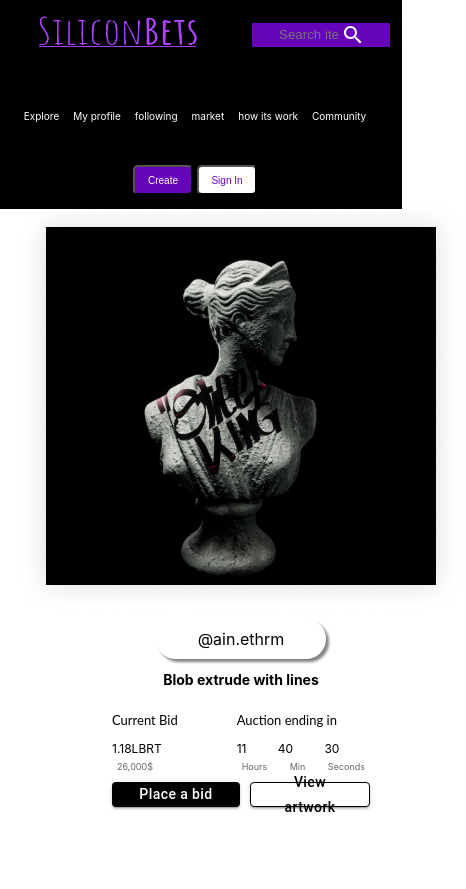
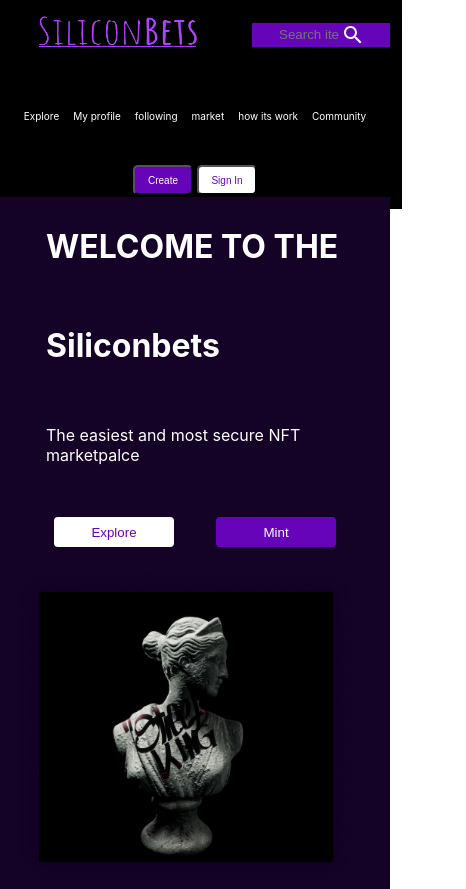
Before and after one commit to HASNAINMUBARAK/Test, a React (Create React App) app: page / in a window 390 px wide. Shown: the whole page, 466 px wide, since content can reach past the window. Before the commit the page ends 844 px from the top, so only its background shows below. Built offline with nearby package versions, Linux system fonts and the light colour scheme.

Commit message:
account component complete

```diff
--- a/src/Components/Account/index.js
+++ b/src/Components/Account/index.js
@@ -1,71 +1,27 @@
 import React from "react";
 import Grid from "@material-ui/core/Grid";
-import Button from "@material-ui/core/Button";
 import Image from "../../Assets/Images/img2.png";
 import { Container } from "@material-ui/core";
 import "./style.css";
 
 const Account = () => {
   return (
-    <Container maxWidth="md" className="contain">
-      <Grid
-        container
-        item
-        // xs={12}
-        // md={12}
-        className="contain"
-        justifyContent="space-between"
-      >
-        <Grid item md={6} sm={6} className="left">
-          <div className="external">
-            <div className="upper">
-              <div className="user">
-                {/* <img className="userimg" src={Image1} alt="bro" /> */}
-                <p>@ain.ethrm</p>
-              </div>
-              <h2>Blob extrude with lines</h2>
-            </div>
-
-            <Grid item xs={12} className="timing-auction">
-              <Grid item>
-                <div className="box">
-                  <p className="bid">Current Bid</p>
-                  <p className="lbrt">1.18LBRT</p>
-                  <p className="dollar">26,000$</p>
-                </div>
-              </Grid>
-              {/* <Grid item>
-                <div className="horline">
-                  <hr className="hrr" />
-                </div>
-              </Grid> */}
-              <Grid className="timing">
-                <div className="box">
-                  <p className="bid">Auction ending in</p>
-                  <p className="min">11 40 30</p>
-                  <p className="dollar">Hours Min Seconds</p>
-                </div>
-              </Grid>
-            </Grid>
-
-            <div className="lower">
-              <div className="btns">
-                <Button className="bid" variant="contained">
-                  Place a bid
-                </Button>
-                <Button className="view" variant="contained">
-                  View artwork
-                </Button>
-              </div>
-            </div>
+    <Container className="contain">
+      <Grid container className="contain1">
+        <Grid item md={6} sm={6} xs={12} className="left">
+          <h1>WELCOME TO THE</h1>
+          <h1 className="silicon">Siliconbets</h1>
+          <p className="NFT">The easiest and most secure NFT marketpalce </p>
+          <div className="btns">
+            <button className="explore">Explore</button>
+            <button className="mint">Mint</button>
           </div>
         </Grid>
-        <Grid item md={6} sm={6} className="right">
+        <Grid item md={6} sm={6} xs={12} className="right">
           <img className="dummy" src={Image} alt="broo" />
         </Grid>
       </Grid>
     </Container>
   );
 };
-
 export default Account;
--- a/src/Components/Account/style.css
+++ b/src/Components/Account/style.css
@@ -1,137 +1,49 @@
-.external {
-  margin-top: 60px;
+.contain {
+  background-color: #140227;
 }
-.userimg {
-  height: 35px;
-  width: 40px;
-  margin-right: 15px;
+.contain1 {
+  background-color: #140227;
+  display: flex;
+  justify-content: space-evenly;
 }
-.user {
-  display: flex;
-  justify-content: center;
-  align-items: center;
-  box-shadow: 3px 3px 3px grey;
-  width: 170px;
-  border-radius: 50px;
-  height: 40px;
+h1,
+p {
+  margin: 30px;
+  color: white;
 }
-.upper {
+.left {
   display: flex;
   flex-direction: column;
+  margin-left: 30px;
+}
+.NFT {
+  margin: 30px;
 }
 .btns {
-  display: flex;
+  margin: 30px;
   align-items: center;
-  margin-top: 5px;
+  margin: 20px;
 }
-Button.bid {
-  background-color: black;
+.explore {
+  width: 120px;
+  height: 30px;
+  background-color: white;
+  color: #6604b9;
+  border: none;
+  border-radius: 4px;
+}
+.mint {
+  width: 120px;
+  height: 30px;
+  margin-left: 40px;
+  background-color: #6604b9;
   color: white;
-  width: 265px;
-  height: 57px;
-  text-transform: initial;
+  border: none;
+  border-radius: 4px;
 }
-Button.bid:hover {
-  opacity: 50%;
-  background-color: black;
-}
-Button.view:hover {
-  opacity: 50%;
-}
-Button.view {
-  background-color: white;
-  color: black;
-  border: 1px solid black;
-  width: 205px;
-  height: 57px;
-  margin-left: 10px;
-  text-transform: initial;
-}
-.timing-auction {
-  display: flex;
-  justify-content: space-between;
-}
-.box {
-  display: flex;
-  flex-direction: column;
-  justify-content: start;
-}
-/* .dummy {
-  float: right;
-  width: 390px;
-  height: 358px;
-} */
-/* .MuiGrid-grid-xs-12 {
-  display: flex;
-  flex-direction: column-reverse;
-  justify-content: center;
-} */
-.contain {
-  display: flex;
-  justify-content: center;
-}
-
-.min,
-.lbrt {
-  font-size: xx-large;
-  word-spacing: 28px;
-  margin: 0px;
-}
-.bid {
-  font-family: Lato;
-}
-.dollar {
-  color: #666666;
-  margin: 5px;
-  word-spacing: 20px;
-}
-@media (max-width: 750px) {
-  .external {
-    margin-top: 0px;
-  }
-  .contain {
-    display: flex;
-    align-items: center;
-    flex-direction: column-reverse;
+@media (max-width: 600px) {
+  .dummy {
+    width: 340px;
+    height: auto;
   }
 }
-@media (max-width: 600px) {
-  h2 {
-    font-size: 14px;
-  }
-  .bid {
-    font-size: 13px;
-  }
-  .dollar {
-    font-size: 9px;
-  }
-  .upper {
-    display: flex;
-    align-items: center;
-  }
-  Button.bid {
-    width: 128px;
-    height: 25px;
-    font-size: 14px;
-  }
-
-  Button.view {
-    width: 120px;
-    height: 25px;
-    font-size: 14px;
-  }
-  .min,
-  .lbrt {
-    font-size: 12px;
-    word-spacing: 28px;
-  }
-  .timing {
-    display: flex;
-    justify-content: end;
-  }
-
-  .timing-auction {
-    display: flex;
-    justify-content: space-between;
-  }
-}
```
